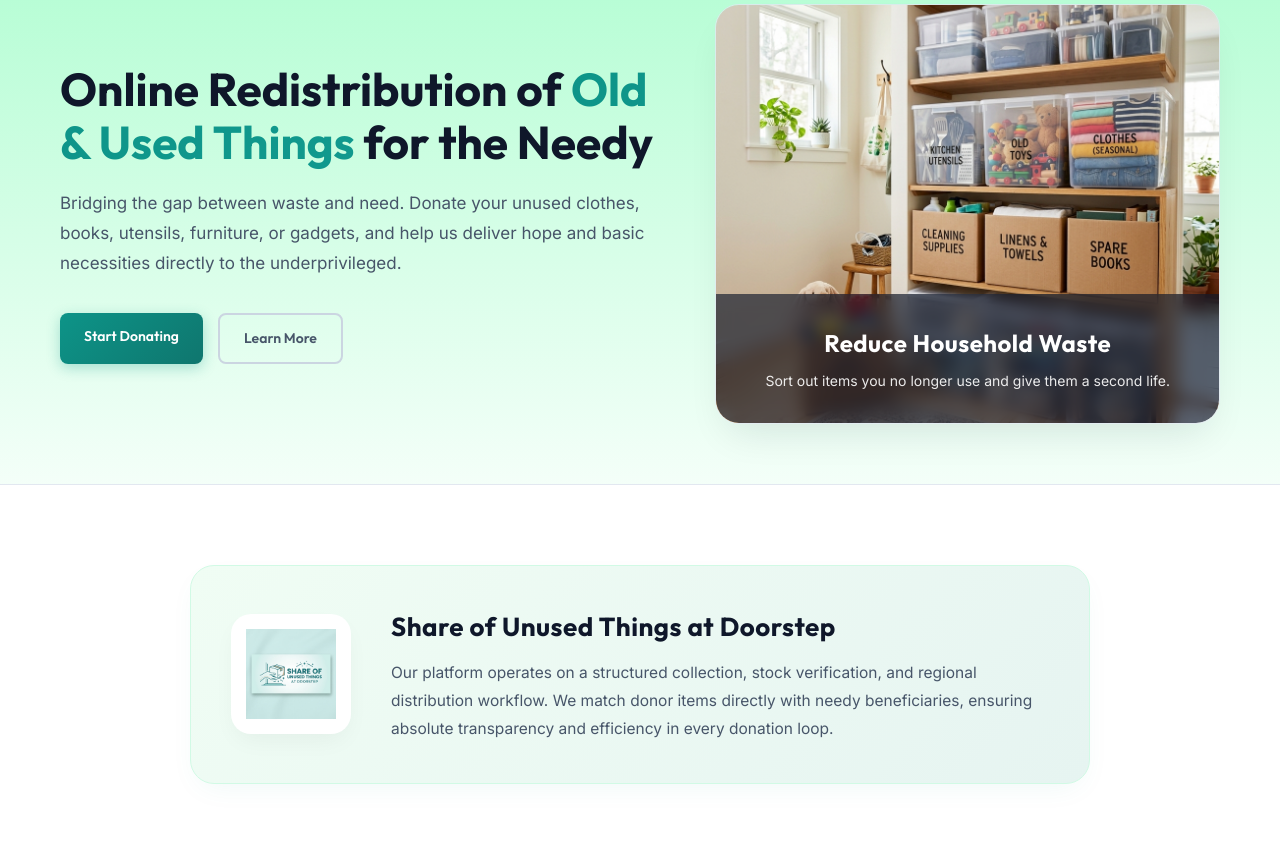
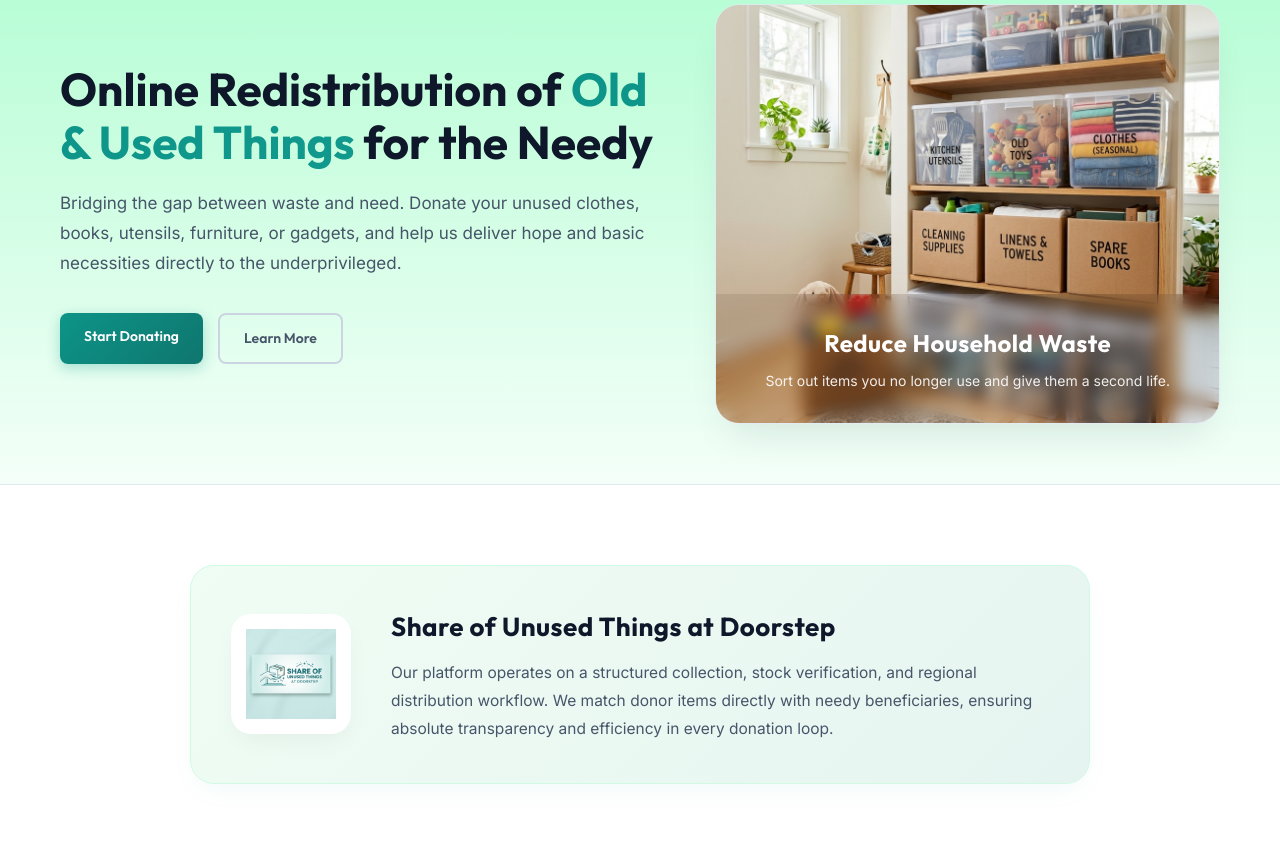
Before and after one commit to Rohitkr0406/Online-Redistribution-of-Old---Used-Things, a Django app: page / in a window 1280 px wide. Shown: the part 177-1041 px from the top of the page. Run offline with Django 5.2, Linux system fonts and the light colour scheme.

Commit message:
feat: add CSS styling for home page layout and components

```diff
--- a/FirstApp/static/css/home.css
+++ b/FirstApp/static/css/home.css
@@ -141,7 +141,7 @@
     bottom: 0;
     left: 0;
     right: 0;
-    background: rgba(15, 23, 42, 0.65);
+    background: rgba(0, 0, 0, 0.08);
     backdrop-filter: blur(8px);
     -webkit-backdrop-filter: blur(8px);
     color: #ffffff;
```
